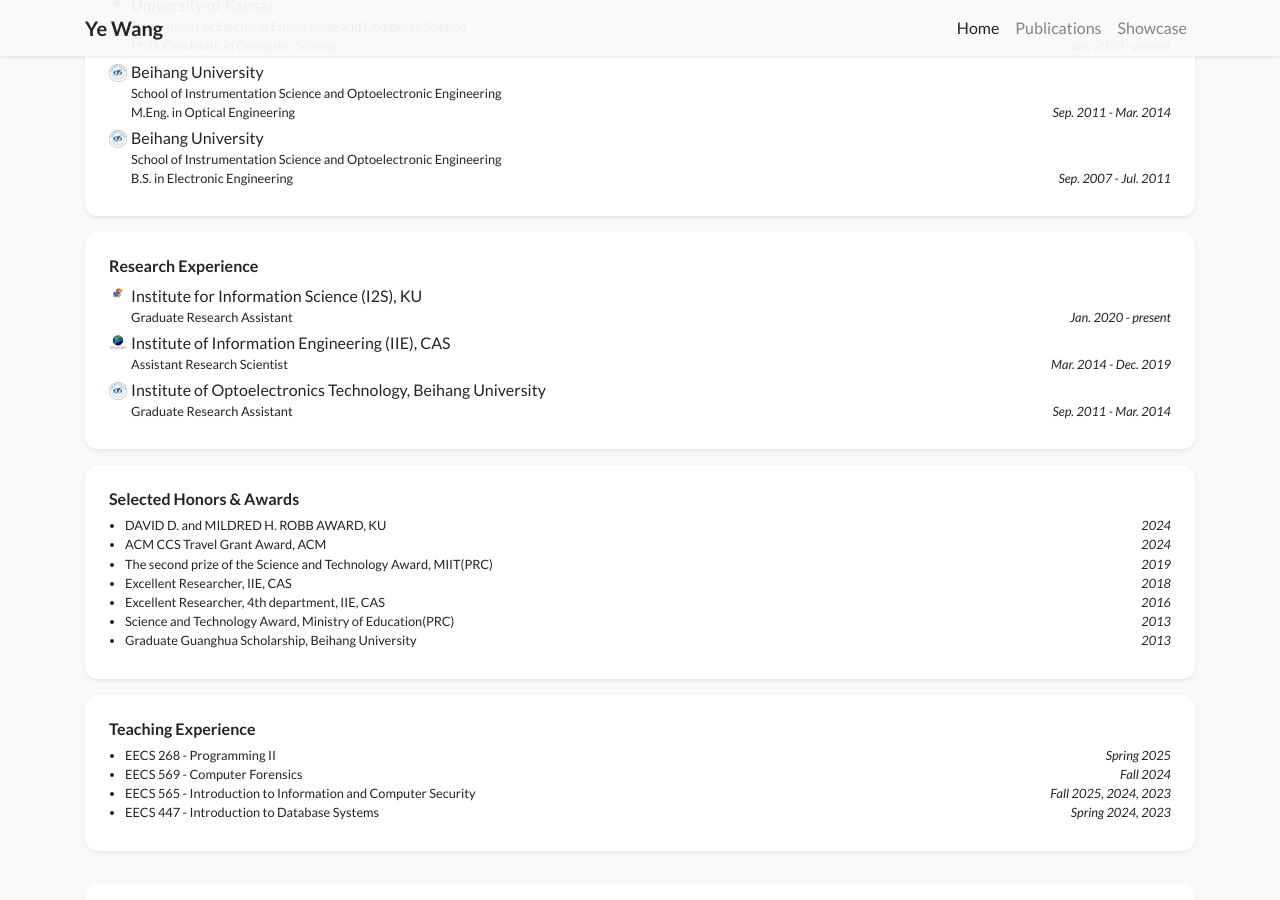
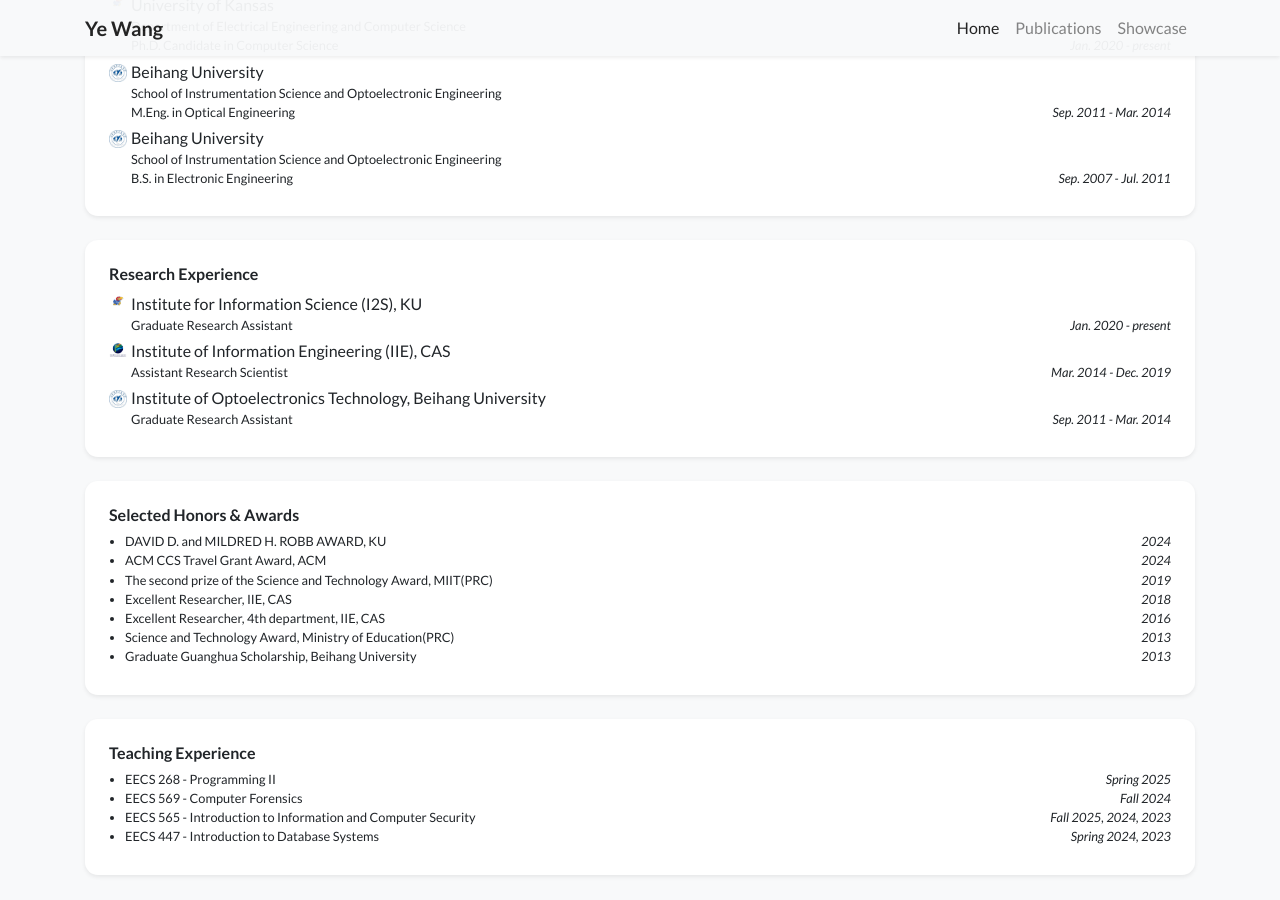
Before and after one commit to yeah61/yeah61.github.io, a Jekyll site: the page built from index.html, in a window 1280 px wide and 900 px high, scrolled down 775 px. Built offline with Jekyll 4.4.1, drawn with Linux system fonts in a browser that asks for light colours; nearby versions of some CDN libraries; a style sheet for code colours, icons or effects is not loaded.

Commit message:
Update experience_card.html

```diff
--- a/_includes/widgets/experience_card.html
+++ b/_includes/widgets/experience_card.html
@@ -2,7 +2,7 @@
 
   <!-- Education Card -->
   {% if site.data.profile.education %}
-  <div class="col-md-12 mb-3">
+  <div class="col-md-12 mb-4">
     <div class="card border-0 shadow-sm bg-white">
       <div class="card-body p-4">
         <h6>Education</h6>
@@ -28,7 +28,7 @@
 
   <!-- Research Experience Card -->
   {% if site.data.profile.experience %}
-  <div class="col-md-12 mb-3">
+  <div class="col-md-12 mb-4">
     <div class="card border-0 shadow-sm bg-white">
       <div class="card-body p-4">
         <h6>Research Experience</h6>
@@ -54,7 +54,7 @@
 
   <!-- Honors & Awards Card -->
   {% if site.data.profile.awards %}
-  <div class="col-md-12 mb-3">
+  <div class="col-md-12 mb-4">
     <div class="card border-0 shadow-sm bg-white">
       <div class="card-body p-4">
         <h6>Selected Honors & Awards</h6>
@@ -75,7 +75,7 @@
 
   <!-- Teaching Experience Card -->
   {% if site.data.profile.teaching %}
-  <div class="col-md-12 mb-3">
+  <div class="col-md-12 mb-4">
     <div class="card border-0 shadow-sm bg-white">
       <div class="card-body p-4">
         <h6>Teaching Experience</h6>
```
